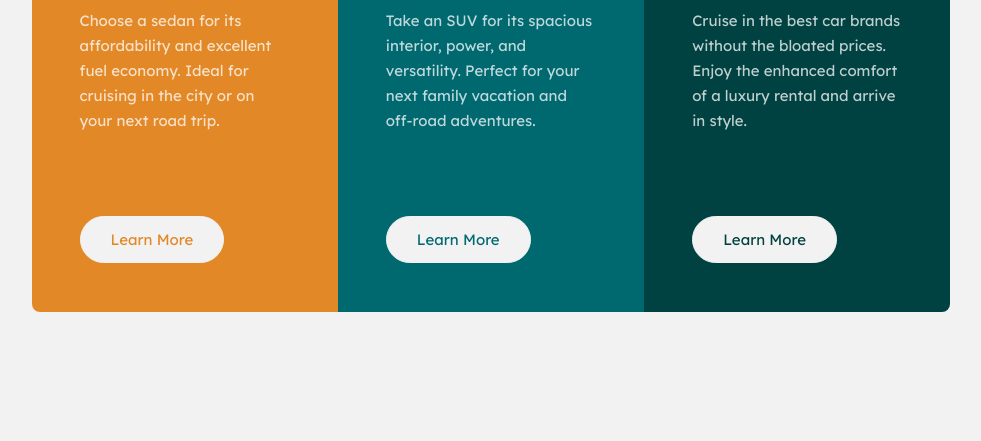
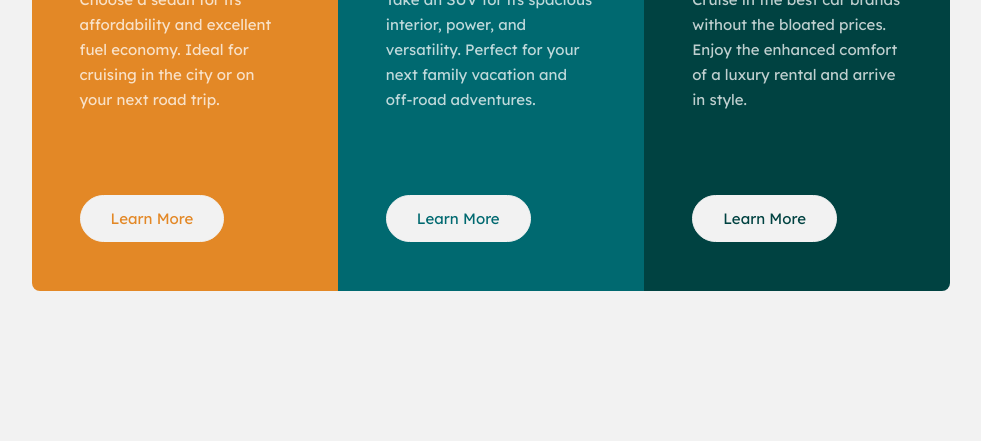
Before and after one commit to complic8-coder/three-column-card, a plain HTML site: page index.html in a window 1280 px wide. Shown: the part 359-800 px from the top of the page, without its empty margins (149-1130 px from the left). Drawn offline with Linux system fonts and the light colour scheme.

Commit message:
Update styles.css

```diff
--- a/styles.css
+++ b/styles.css
@@ -18,18 +18,19 @@
 html,
 body {
     width: 100%;
+    height: 100%;
 }
 
 body {
     background: var(--very-light-gray);
     display: flex;
     justify-content: center;
+    align-items: center;
 }
 
 .card {
     max-width: 919px;
     height: 500px;
-    margin: 171px auto 0;
     display: flex;
 }
 
@@ -107,6 +108,10 @@ body {
 }
 
 @media (max-width: 375px) {
+    body {
+        display: block; /* enables scrolling */
+    }
+
     .card {
         width: 327px;
         margin: 5.5rem 0;
```
